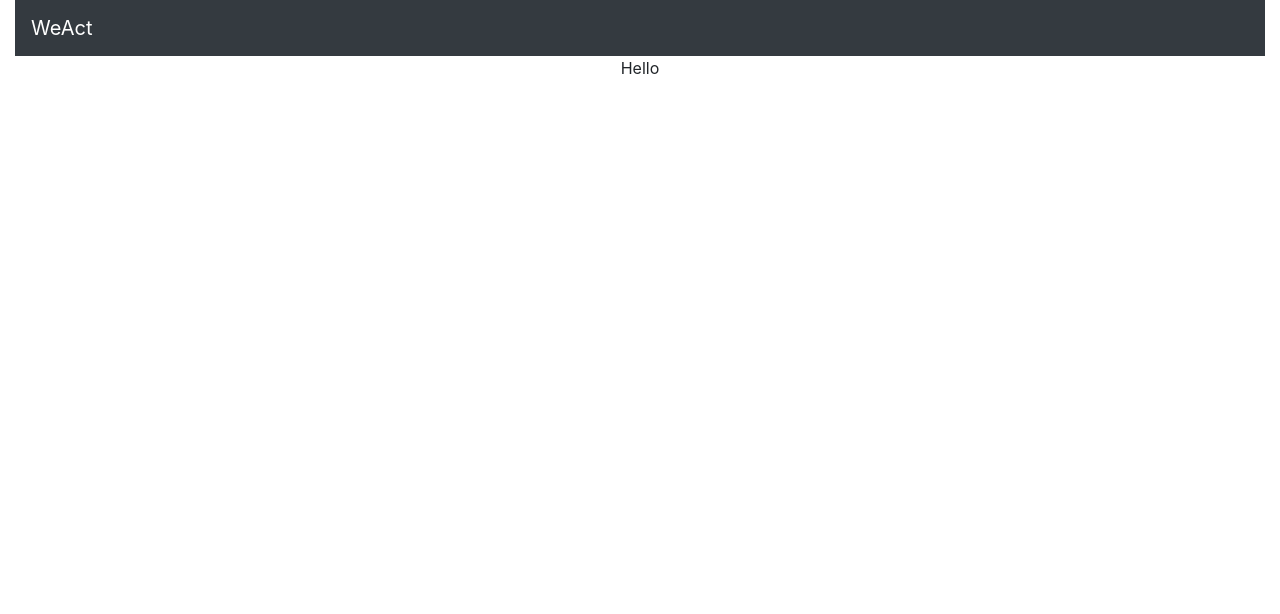
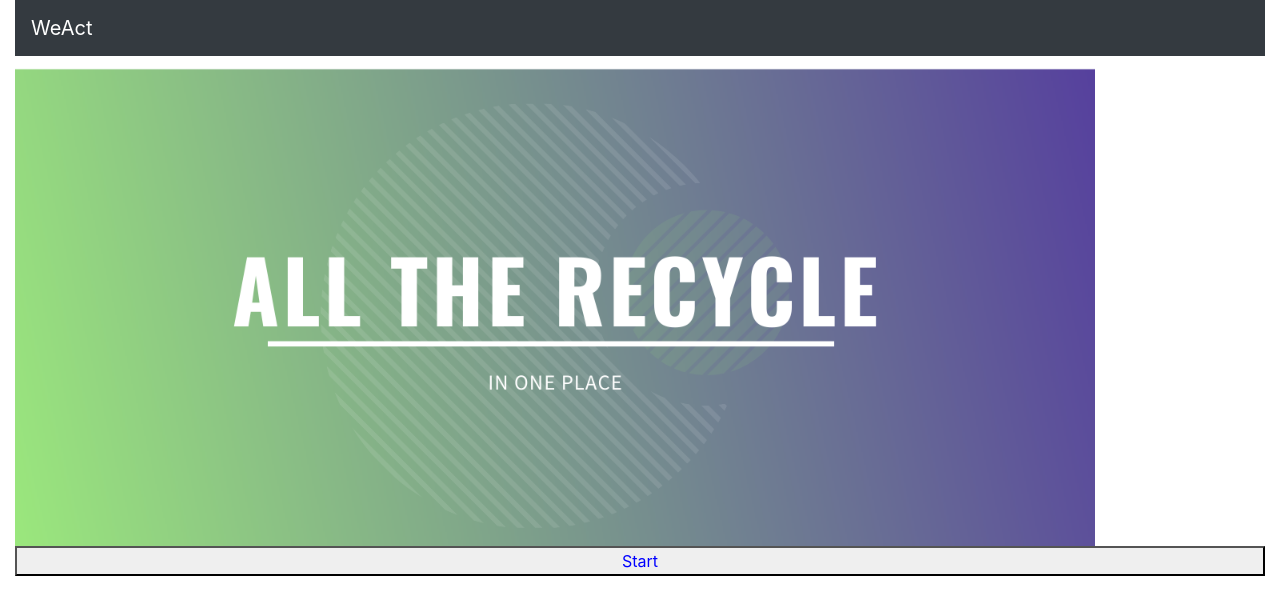
Before and after one commit to jonathan-cloud/hackathon, a React (Create React App) app in the folder ui/hackathon2/: page / in a window 1280 px wide. Shown: the top 614 px of the page. Built offline with nearby package versions, Linux system fonts and the light colour scheme; what react-google-maps would draw is missing.

Commit message:
React Main component

```diff
--- a/ui/hackathon2/package.json
+++ b/ui/hackathon2/package.json
@@ -10,6 +10,7 @@
     "react": "^16.12.0",
     "react-bootstrap": "^1.0.0-beta.16",
     "react-dom": "^16.12.0",
+    "react-geolocated": "^3.0.1",
     "react-google-maps": "^9.4.5",
     "react-router-dom": "^5.1.2",
     "react-scripts": "3.3.0"
--- a/ui/hackathon2/src/App.js
+++ b/ui/hackathon2/src/App.js
@@ -5,7 +5,7 @@
 import "bootstrap/dist/css/bootstrap.min.css";
 import Nav from "./Components/Nav";
 import { BrowserRouter as Router, Switch, Route, Link } from "react-router-dom";
-import Main from "./Components/Main";
+import Main from "./Components/Main/Main";
 
 function App() {
   return (
--- a/ui/hackathon2/src/Components/Main.jsx
+++ /dev/null
@@ -1,7 +0,0 @@
-import React from "react";
-
-const Main = () => {
-  return <div>Hello</div>;
-};
-
-export default Main;
--- /dev/null
+++ b/ui/hackathon2/src/Components/Main/Main.jsx
@@ -0,0 +1,14 @@
+import React from "react";
+import "./index.css";
+
+const Main = () => {
+  return (
+  <div className = 'component-container'>
+    <div className="banner">
+    <button className="start-btn">Start</button>
+    </div>
+  </div>
+  );
+};
+
+export default Main;
--- /dev/null
+++ b/ui/hackathon2/src/Components/Main/index.css
@@ -0,0 +1,19 @@
+.component-container {
+  margin: 0;
+  padding: 0;
+}
+
+.banner {
+  display: flex;
+  flex-direction: column;
+  justify-content: flex-end;
+  width: 100%;
+  height: 65vh;
+  background-repeat: no-repeat;
+  background-size: contain;
+  background-image: url(./Banner.png);
+}
+
+.start-btn {
+  color: blue;
+}
```
Also changed, not shown: ui/hackathon2/src/Components/Main/Banner.png (added), 1 other file (tests, documents, lock files or other folders).
